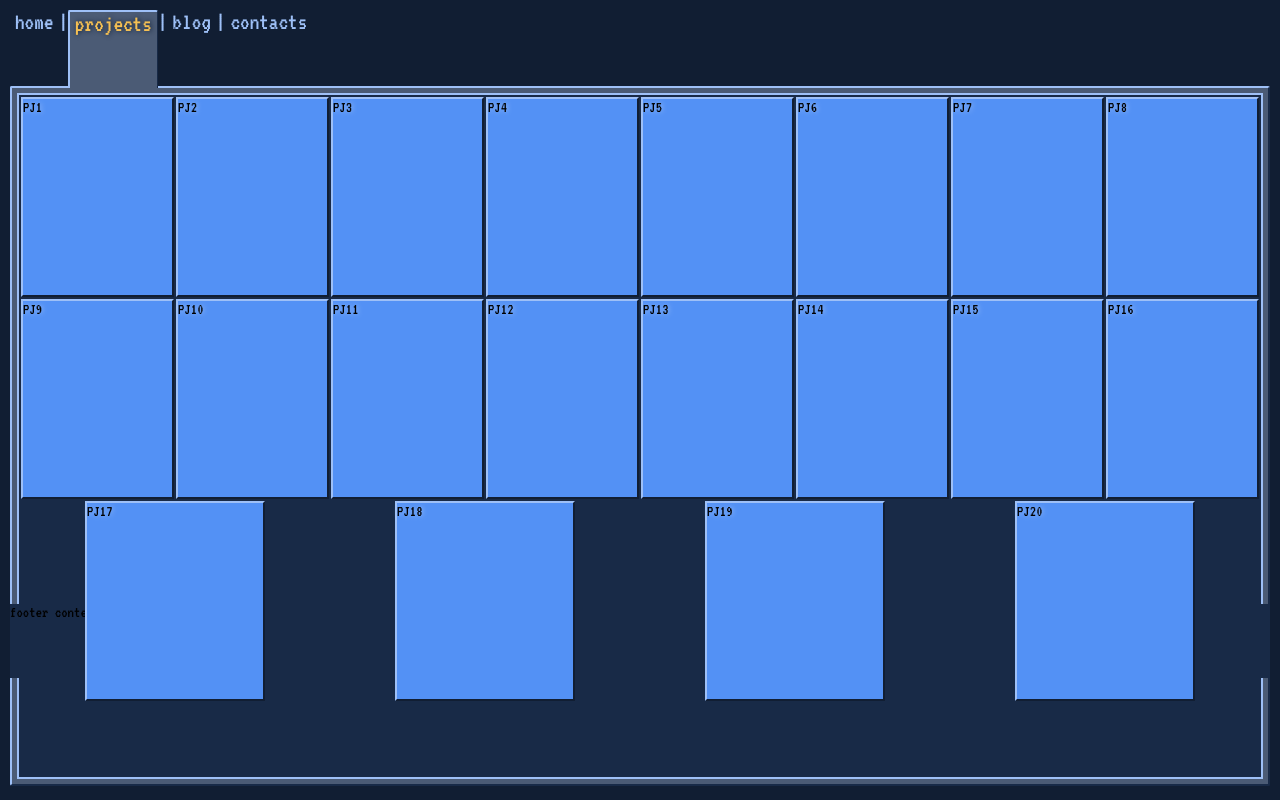
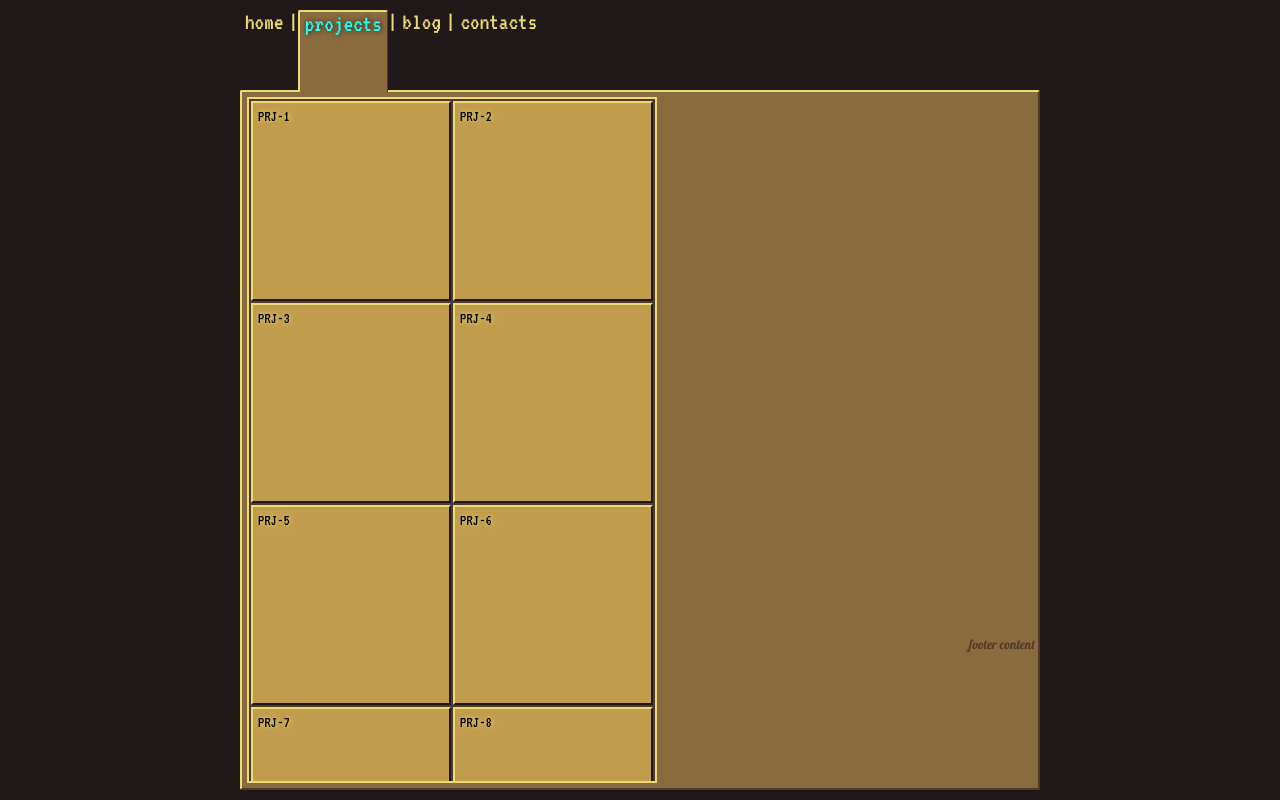
Before and after one commit to mupersega/portfolio, a plain HTML site: page projects.html in a window 1280 px wide. Drawn offline with Linux system fonts and the light colour scheme.

Commit message:
latest commit with many updates, just after presentation.

```diff
--- a/projects.html
+++ b/projects.html
@@ -21,27 +21,23 @@
         <a href="contact.html" class="off_page">contacts</a>
     </nav>
     <main>
-        <section class="card-grid projects">
-            <div class="project-card">PJ1</div>
-            <div class="project-card">PJ2</div>
-            <div class="project-card">PJ3</div>
-            <div class="project-card">PJ4</div>
-            <div class="project-card">PJ5</div>
-            <div class="project-card">PJ6</div>
-            <div class="project-card">PJ7</div>
-            <div class="project-card">PJ8</div>
-            <div class="project-card">PJ9</div>
-            <div class="project-card">PJ10</div>
-            <div class="project-card">PJ11</div>
-            <div class="project-card">PJ12</div>
-            <div class="project-card">PJ13</div>
-            <div class="project-card">PJ14</div>
-            <div class="project-card">PJ15</div>
-            <div class="project-card">PJ16</div>
-            <div class="project-card">PJ17</div>
-            <div class="project-card">PJ18</div>
-            <div class="project-card">PJ19</div>
-            <div class="project-card">PJ20</div>
+        <section class="card-grid project">
+            <div class="card project">PRJ-1</div>
+            <div class="card project">PRJ-2</div>
+            <div class="card project">PRJ-3</div>
+            <div class="card project">PRJ-4</div>
+            <div class="card project">PRJ-5</div>
+            <div class="card project">PRJ-6</div>
+            <div class="card project">PRJ-7</div>
+            <div class="card project">PRJ-8</div>
+            <div class="card project">PRJ-9</div>
+            <div class="card project">PRJ-10</div>
+            <div class="card project">PRJ-11</div>
+            <div class="card project">PRJ-12</div>
+            <div class="card project">PRJ-13</div>
+            <div class="card project">PRJ-14</div>
+            <div class="card project">PRJ-15</div>
+            <div class="filler"></div>
         </section>
     </main>
     <footer>
--- a/style.css
+++ b/style.css
@@ -1,25 +1,26 @@
 @import url('https://fonts.googleapis.com/css2?family=VT323&display=swap');
-
+@import url('https://fonts.googleapis.com/css2?family=Lobster&display=swap');
 
 :root {
     /* Palette 1 */
-    /* --darkest: #211919;
+    --darkest: #211919;
     --dark: #523a2a;
     --mid: #8a6b3e;
     --light: #c19c4d;
     --lightest: #eadb74;
     --accent: #21fdf2;
-    --dark_accent: #4a807d; */
+    --dark_accent: #4a807d;
     /* Palette 2 */
-    --darkest: #111E33;
+    /* --darkest: #111E33;
     --dark: #182A47;
     --mid: #4B5B75;
     --light: #5391F5;
     --lightest: #9EC0F7;
     --accent: #F5C053;
-    --dark_accent: #A87918;
+    --dark_accent: #A87918; */
 
     --main_font: 'VT323', monospace;
+    --title_font: 'Lobster', cursive;
   }
 
 * {
@@ -58,13 +59,13 @@ main {
     border-right: 2px solid var(--dark);
     border-bottom: 2px solid var(--dark);
     background-color: var(--mid);
-    overflow-y: scroll;
     text-shadow: var(--lightest) 1px 0 5px;
 }
 
 main.home {
     background-image:
         url("assets/landing_front.png"),
+        url("assets/landing_logo.png"),
         url("assets/landing_back.png");
     background-repeat: repeat-x;
     background-position: bottom;
@@ -76,6 +77,7 @@ main.home {
 main.home:hover {
     background-position:
         right 4000px bottom,
+        right bottom,
         right 3200px bottom;
     transition: 40s cubic-bezier(.28,.01,.52,.99);
 }
@@ -84,7 +86,14 @@ footer {
     display: flex;
     grid-area: footer;
     align-self: auto;
-    background-color:var(--dark);
+    justify-content: right;
+    align-items: top;
+    padding: 5px;
+    font-family: var(--title_font);
+    height: 50px;
+    font-size: .8rem;
+    color: var(--dark);
+    /* background-color:var(--dark); */
 
 }
 span {
@@ -135,30 +144,38 @@ span:hover {
     transition:2s cubic-bezier(0.175, 0.885, 0.32, 1.275);
 }
 
-section.card-grid {
-    display: flex;
-    flex-wrap: wrap;
+.card-grid {
+    display: grid;
+    grid-auto-rows: auto;
+    grid-template-columns: repeat(2, minmax(140px, 200px));
     padding: 2px 2px;
     gap: 2px;
     border: 2px solid var(--lightest);
     overflow-y: scroll;
-    justify-content: space-around;
-    align-content: flex-start;
     background-color:var(--dark);
 }
 
-section.card-grid.blog {
+
+.card.blog {
     width: 100%;
     padding: 2px;
     gap: 2px;
 }
 
-.project-card {
-    display: inline;
+.card {
+    padding: 5px;
+    border-left: 2px solid var(--lightest);
+    border-top: 2px solid var(--lightest);
+    border-right: 2px solid var(--darkest);
+    border-bottom: 2px solid var(--darkest);
+}
+
+.card.project {
+    display: flex;
+    position: relative;
     flex: 1;
-    position: relative;
-    min-width: 140px;
-    max-width: 180px;
+    /* max-width: 200px;
+    min-width: 140px; */
     height: 200px;
     border-left: 2px solid var(--lightest);
     border-top: 2px solid var(--lightest);
@@ -167,58 +184,70 @@ section.card-grid.blog {
     background-color: var(--light);
 }
 
-.project-card:hover {
+.card:hover {
     border-left: 3px solid var(--darkest);
     border-top: 3px solid var(--darkest);
     border-right: 3px solid var(--lightest);
     border-bottom: 3px solid var(--lightest);
     /* vv margin to account for border increase vv */
-    margin: -1px;
+    /* margin: -1px; */
 }
 
-.blog-card {
+.card.blog {
     display: grid;
     grid-template-areas:
         "img title"
         "img blurb";
-    grid-template-rows: 2rem 2fr;
-    grid-template-columns: 200px 1fr;
+    grid-template-rows: 2rem 1fr;
+    grid-auto-columns: auto;
     width: 100%;
-    height: 200px;
-    padding: 5px;
-    border-left: 2px solid var(--lightest);
-    border-top: 2px solid var(--lightest);
-    border-right: 2px solid var(--darkest);
-    border-bottom: 2px solid var(--darkest);
+    height: 180px;
     background-color: var(--light);
     align-items: center;
 }
 
-.blog-card:hover {
-    border-left: 3px solid var(--darkest);
-    border-top: 3px solid var(--darkest);
-    border-right: 3px solid var(--lightest);
-    border-bottom: 3px solid var(--lightest);
-    /* vv margin to account for border increase vv */
-    margin: -1px;
-}
-
-.blog-card img {
+.card.blog img {
     grid-area: img;
     display: flex;
-    /* position: relative; */
-    width: 180px;
-    height: 180px;
-    /* padding: 20px; */
-    object-fit: fill;
+    width: 160px;
+    height: 160px;
+    object-fit: cover;
+    flex: 1;
 }
 
 .blog-card h2 {
     grid-area: title;
+    font-size: 1.3rem;
     display: flex;
+    align-self: top;
 }
 
-.blog-card p {
+.blurb {
+    height: 100%;
+    display: flex;
+    flex: 1;
     grid-area: blurb;
+    overflow-y: hidden;
+}
+
+.filler {
     display: flex;
+    width: 100%;
+    min-width: 0px;
+    flex: 1;
 }
+
+/* Tablet */
+@media only screen and (min-width: 481px) and (max-width: 960px) {
+
+}
+
+/* Desktop */
+@media only screen and (min-width: 961px) {
+
+    body {
+        max-width: 800px;
+        margin-left: auto;
+        margin-right: auto;
+    }
+}
```
Also changed, not shown: blog.html (+34 -8 lines), contact.html (+3 -0 lines), index.html (+3 -4 lines), assets/landing_logo.png (added).
